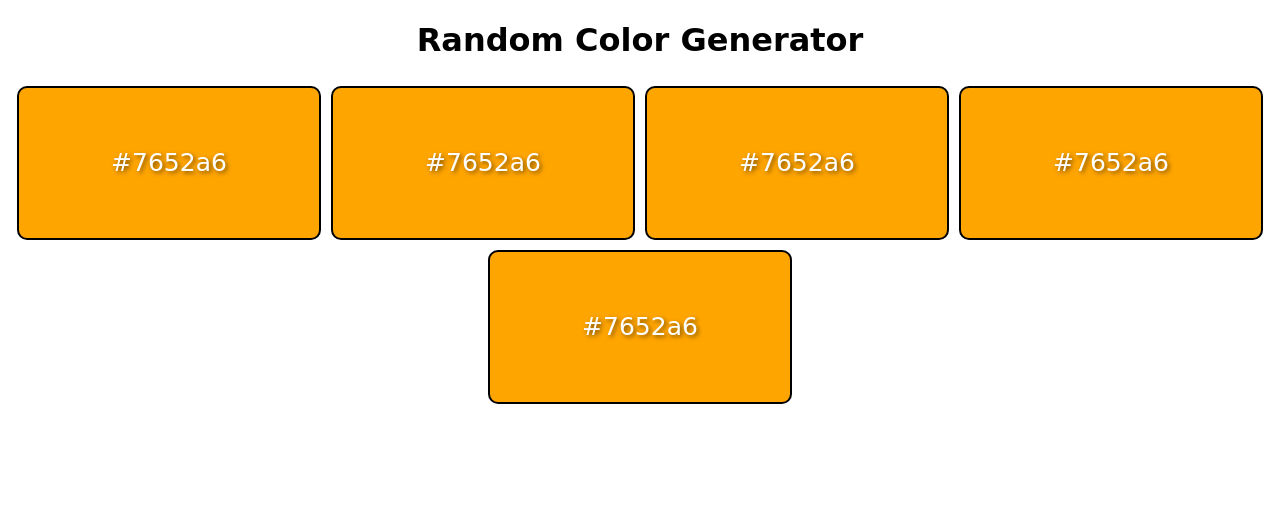
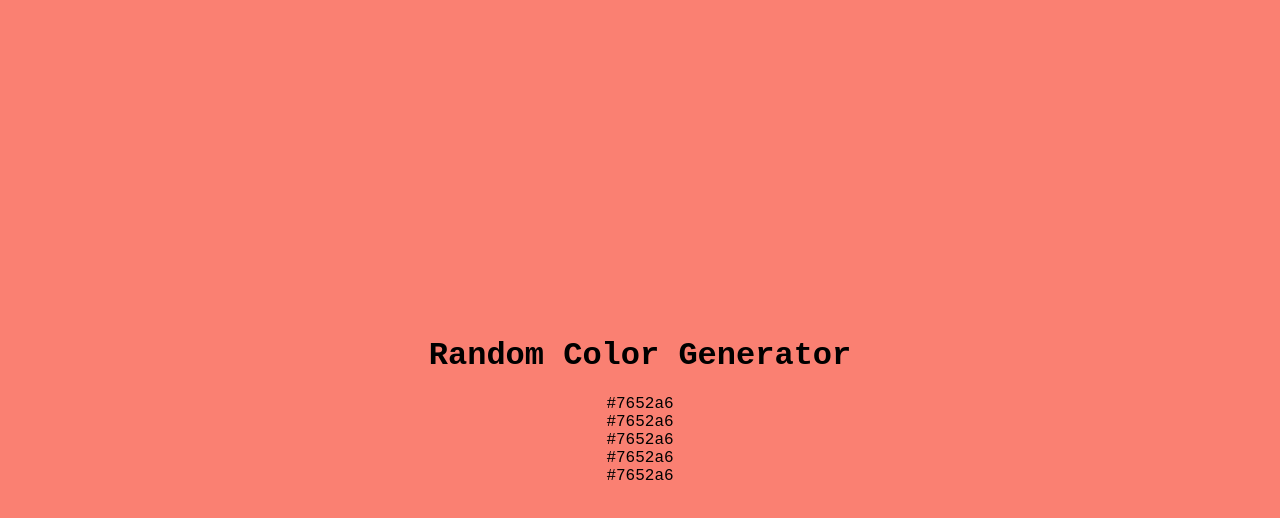
Before and after one commit to Dave-07/Color-Generator, a plain HTML site: page index.html in a window 1280 px wide. Drawn offline with Linux system fonts and the light colour scheme.

Commit message:
Refractor, add styles for a copy element
Refractor, add styles for a copy element

```diff
--- a/style.css
+++ b/style.css
@@ -1,26 +1,40 @@
- body{
+body {
             margin: 0;
-        font-family: cursive;
+            padding: 0;
+            background-color: salmon;
+            height: 100vh;
+            display: flex;
+            flex-direction: column;
+            justify-content: center;
+            align-items: center;
+            font-family: 'Courier New', Courier, monospace;
         }
-    h1 {
+
+        h2 {
+            font-size: 2rem;
+            color: whitesmoke;
+        }
+
+        .container {
             text-align: center;
         }
-    .container {
-        display: flex;
-        flex-wrap: wrap;
-        justify-content: center;
+
+        .btn {
+            font-size: 5rem;
+            border: none;
+            background-color: rgba(255, 255, 255, 0.2);
+            border-radius: 10px;
+            padding: 15px;
+            filter: grayscale();
+            transition: filter .2s ease-in-out;
+            cursor: pointer;
         }
-    .color-container{
-        background-color: orange;
-        width: 300px;
-        height: 150px;
-        color: white;
-        margin: 5px;
-        display: flex;
-        justify-content: center;
-        align-items: center;
-        font-size: 25px;
-        text-shadow: 2px 2px 4px rgba(0, 0, 0, 0.5);
-        border: 2px solid black;
-        border-radius: 10px;
+
+        .btn:hover {
+            filter: grayscale(0);
         }
+
+        .emoji-name {
+            font-weight: 600;
+            color: darkblue;
+        }
```
Lines whose indentation alone changed are shown as unchanged.
